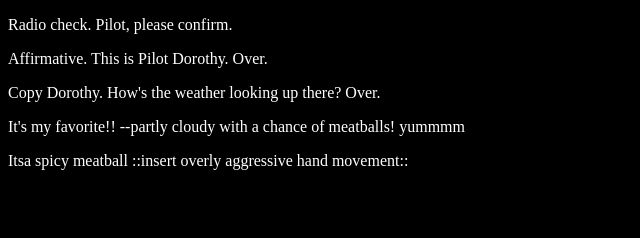
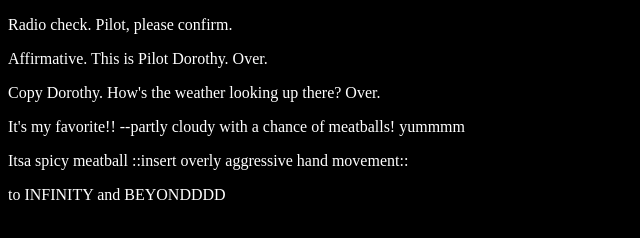
Before and after one commit to emilykhart/class-13-studio, a plain HTML site: page index.html in a window 1280 px wide. Shown: the whole page, without its empty margins (0-640 px from the left). Drawn offline with Linux system fonts and the light colour scheme.

Commit message:
buzz lightyear

```diff
--- a/index.html
+++ b/index.html
@@ -9,5 +9,6 @@
       <p>Copy Dorothy. How's the weather looking up there? Over.</p>
       <p>It's my favorite!! --partly cloudy with a chance of meatballs! yummmm</p>
       <p>Itsa spicy meatball ::insert overly aggressive hand movement::</p>
+      <p>to INFINITY and BEYONDDDD</p>
    </body>
 </html>
```
